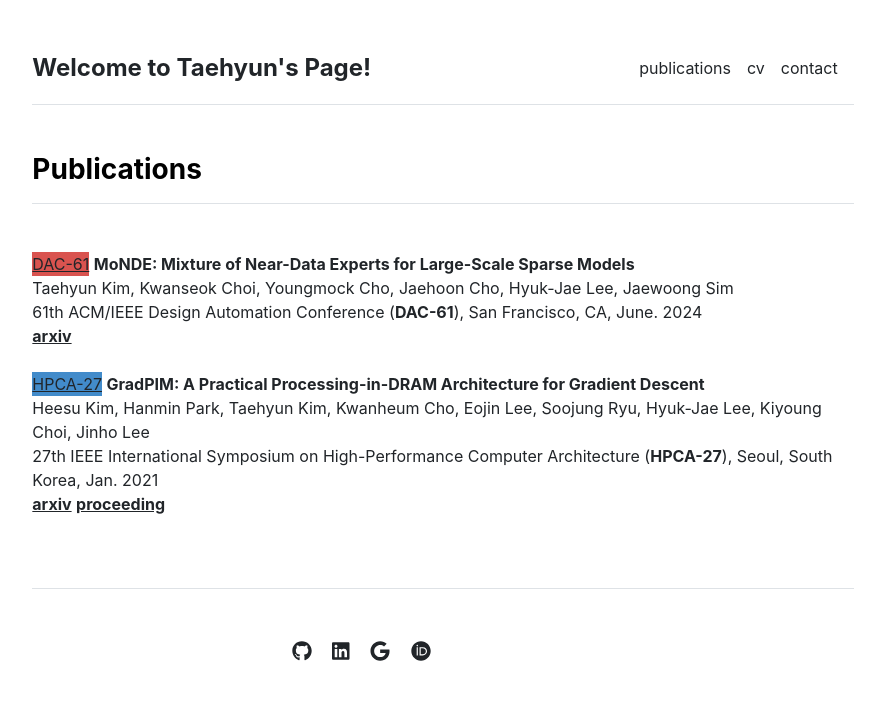
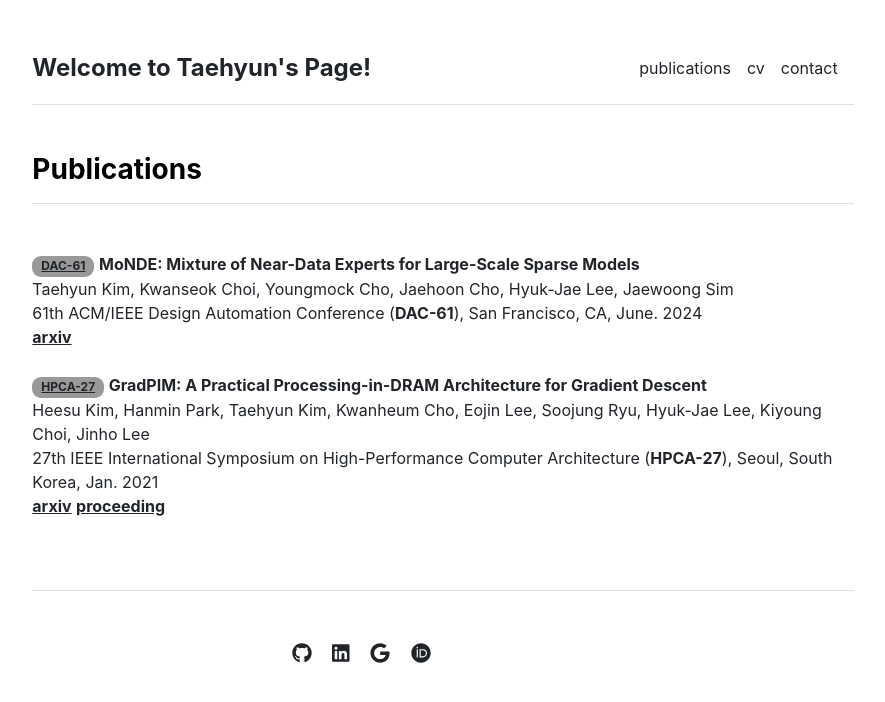
Before and after one commit to taehyunzzz/taehyunzzz.github.io, a Jekyll site: the page built from publications.md, in a window 1280 px wide. Shown: the top 702 px of the page, without its empty margins (197-1082 px from the left). Built offline with Jekyll 4.4.1, drawn with Linux system fonts in a browser that asks for light colours.

Commit message:
DEBUG: test46

```diff
--- a/_includes/publications.html
+++ b/_includes/publications.html
@@ -65,6 +65,27 @@
 <span class="badge badge-inverse">10</span> -->
 
 <style>
+.label[href] {
+  padding: 1px 9px 2px;
+  font-size: 12.025px;
+  font-weight: bold;
+  white-space: nowrap;
+  color: #ffffff;
+  background-color: #999999;
+  -webkit-border-radius: 9px;
+  -moz-border-radius: 9px;
+  border-radius: 9px;
+}
+.label[href]:hover {
+  color: #ffffff;
+  text-decoration: none;
+  cursor: pointer;
+}
+.label[href]:focus {
+  color: #ffffff;
+  text-decoration: none;
+  cursor: pointer;
+}
 
 .label-default {
   background-color: #777;
```
